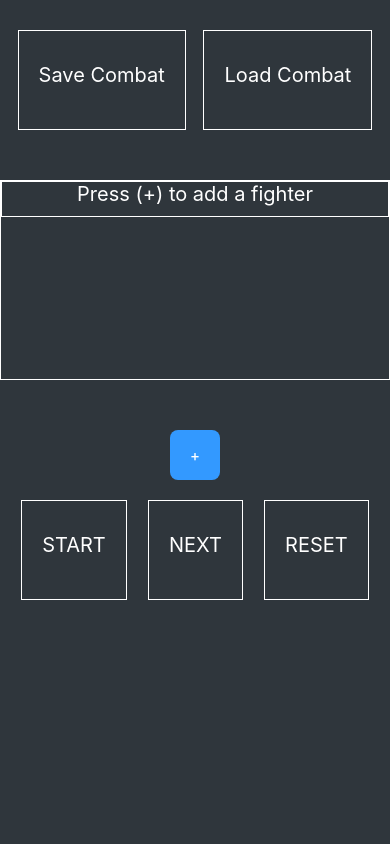
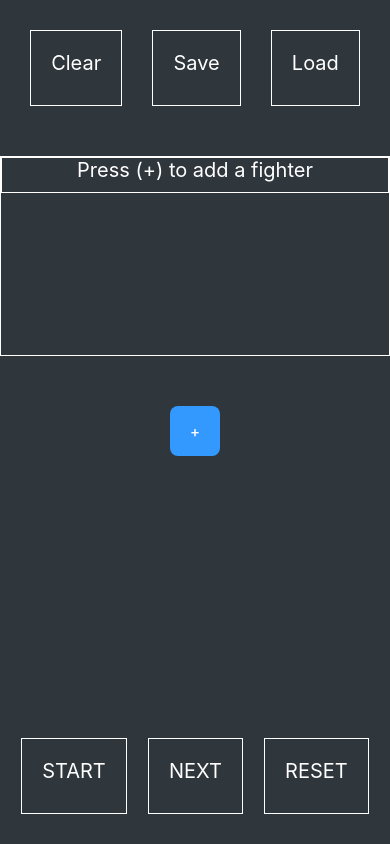
Before and after one commit to applied-sorcery/dnd-init-tracker, a React Native app: screen /CombatContainer in a window 390 px wide. Built offline with nearby package versions, Linux system fonts and the light colour scheme.

Commit message:
let clear/save/load render always

```diff
--- a/Style.js
+++ b/Style.js
@@ -59,7 +59,6 @@ const Styles = StyleSheet.create({
   },
 
   controlButtonRow: {
-    height: 100,
     flexDirection: "row",
     justifyContent: "space-evenly",
     //flex: 1,
--- a/src/components/CombatView.js
+++ b/src/components/CombatView.js
@@ -34,10 +34,13 @@ const CombatView = ({
       onAddFighterPress={onAddFighterPress}
     />
 
-    <View style={Styles.controlButtonRow}>
-      <CtrlBtn onPress={onStartPress}>START</CtrlBtn>
-      <CtrlBtn onPress={onNextPress}>NEXT</CtrlBtn>
-      <CtrlBtn onPress={onResetPress}>RESET</CtrlBtn>
+    <View style={{flex: 1, justifyContent: 'flex-end', marginBottom: 30}}>
+      <View
+        style={Styles.controlButtonRow}>
+        <CtrlBtn onPress={onStartPress}>START</CtrlBtn>
+        <CtrlBtn onPress={onNextPress}>NEXT</CtrlBtn>
+        <CtrlBtn onPress={onResetPress}>RESET</CtrlBtn>
+      </View>
     </View>
 
   </>
--- a/src/components/ControlButtons.js
+++ b/src/components/ControlButtons.js
@@ -16,6 +16,14 @@ const ControlButtons = ({
   onLoadCombatPress,
 }) => (
   <>
+    {/* Just let all the buttons render for now */}
+    <View style={Styles.controlButtonRow}>
+      <CtrlBtn onPress={onClearPress}>Clear</CtrlBtn>
+      <CtrlBtn onPress={onSaveCombatPress}>Save</CtrlBtn>
+      <CtrlBtn onPress={onLoadCombatPress}>Load</CtrlBtn>
+    </View>
+
+    {/*
     <View style={[Styles.controlButtonRow]}>
       {currentView === "DuringBattle" || currentView === "PreBattle" ? (
         <CtrlBtn onPress={onClearPress}>Clear</CtrlBtn>
@@ -33,6 +41,8 @@ const ControlButtons = ({
         ""
       )}
     </View>
+    */}
+
   </>
 );
 export default ControlButtons;
```
